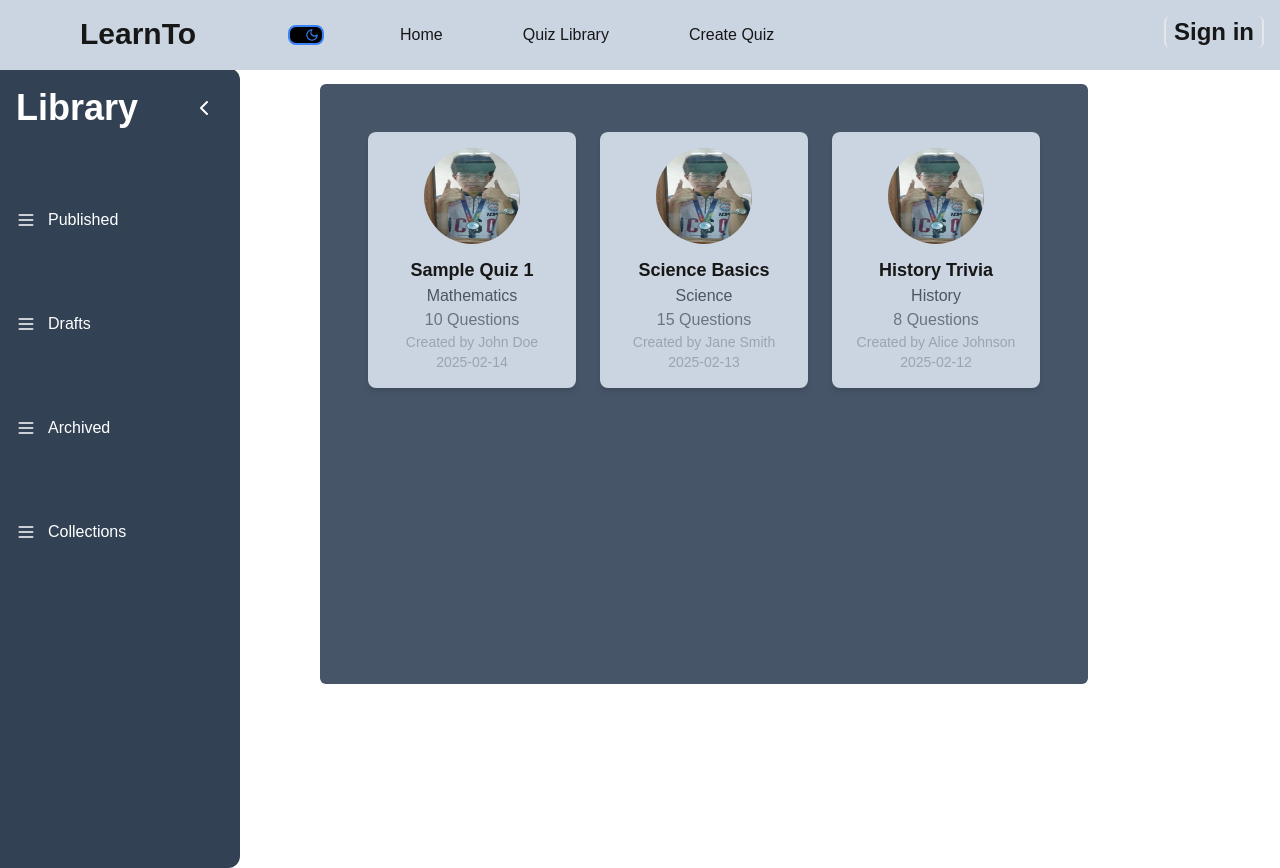
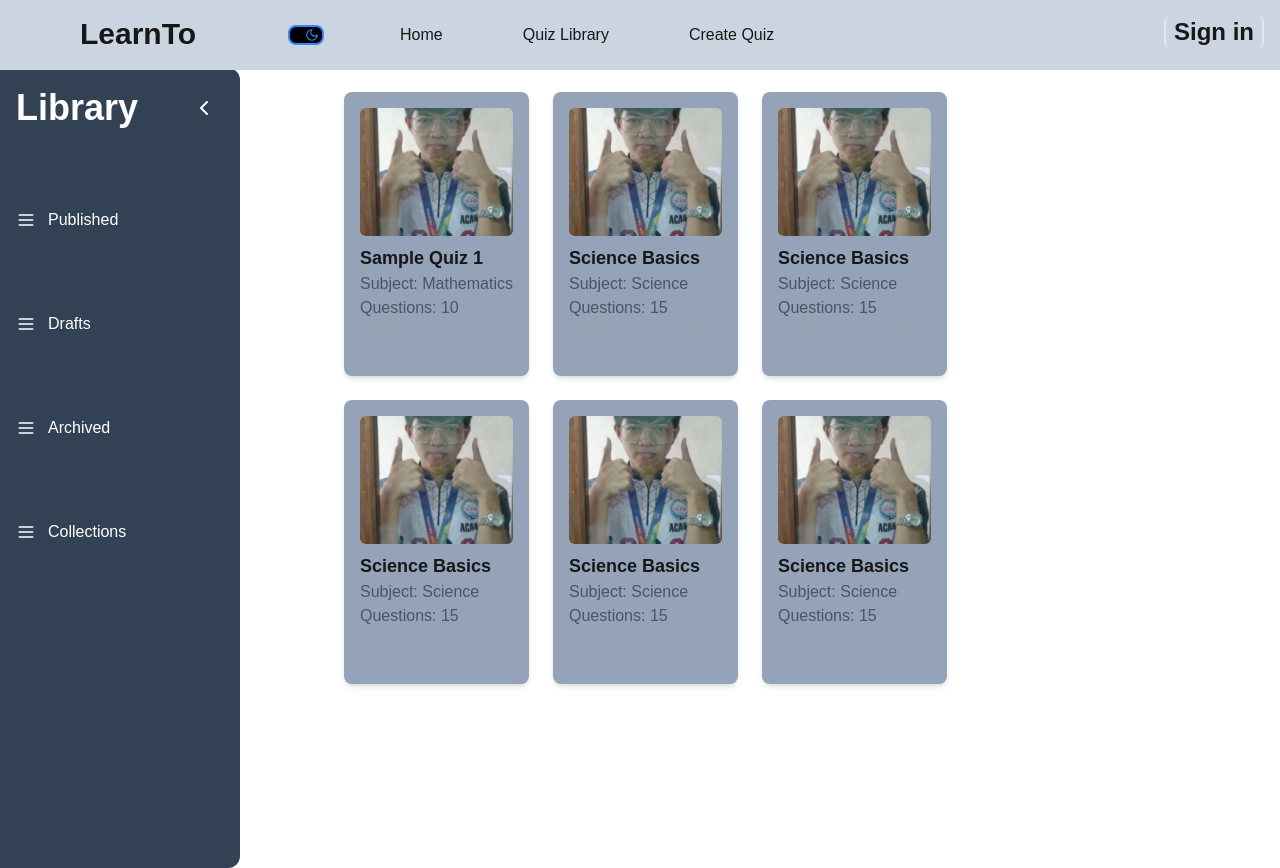
Before and after one commit to JoeyCollado/learnto, a Next.js app: page /pages/quizArchive/published in a window 1280 px wide. Built offline with nearby package versions, Linux system fonts and the light colour scheme; no server answers.

Commit message:
data fetching phase 1

```diff
--- a/app/components/QuizCard.tsx
+++ b/app/components/QuizCard.tsx
@@ -1,9 +1,10 @@
-import { Quiz } from "./types";
+import { Quiz } from "../types/types";
+import Image from "next/image";
 
 const QuizCard = ({ quiz }: { quiz: Quiz }) => {
   return (
-    <div className="bg-white shadow-md rounded-lg p-4">
-      <img src={quiz.image} alt={quiz.title} className="w-full h-32 object-cover rounded-md" />
+    <div className="bg-slate-400 shadow-md rounded-lg p-4">
+      <Image src={quiz.image} alt={quiz.title} className="w-full h-32 object-cover rounded-md"  width={100} height={100} />
       <h2 className="text-lg font-bold mt-2">{quiz.title}</h2>
       <p className="text-gray-600">Subject: {quiz.subject}</p>
       <p className="text-gray-600">Questions: {quiz.questions}</p>
--- a/app/pages/quizArchive/published/page.tsx
+++ b/app/pages/quizArchive/published/page.tsx
@@ -1,53 +1,20 @@
-import React from "react";
-
-const quizzes = [
-  {
-    id: 1,
-    image: "/jakeeeeee.png",
-    title: "Sample Quiz 1",
-    questions: 10,
-    subject: "Mathematics",
-    dateCreated: "2025-02-14",
-    creator: "John Doe",
-  },
-
-  {
-    id: 2,
-    image: "/jakeeeeee.png",
-    title: "Science Basics",
-    questions: 15,
-    subject: "Science",
-    dateCreated: "2025-02-13",
-    creator: "Jane Smith",
-  },
-  {
-    id: 3,
-    image: "/jakeeeeee.png",
-    title: "History Trivia",
-    questions: 8,
-    subject: "History",
-    dateCreated: "2025-02-12",
-    creator: "Alice Johnson",
-  },
-
-];
-
-const QuizCard = ({ quiz }) => {
-  return (
-    <div className="bg-slate-300 rounded-lg shadow-md p-4 flex flex-col items-center">
-      <img src={quiz.image} alt={quiz.title} className="w-24 h-24 rounded-full mb-3" />
-      <h2 className="text-lg font-semibold">{quiz.title}</h2>
-      <p className="text-gray-600">{quiz.subject}</p>
-      <p className="text-gray-500">{quiz.questions} Questions</p>
-      <p className="text-gray-400 text-sm">Created by {quiz.creator}</p>
-      <p className="text-gray-400 text-sm">{quiz.dateCreated}</p>
-    </div>
-  );
-};
+"use client";
+import { useEffect, useState } from "react";
+import { Quiz } from "../published/types";
+import QuizCard from "@/app/components/QuizCard";
 
 const PublishedQuizzes = () => {
+  const [quizzes, setQuizzes] = useState<Quiz[]>([]);
+
+  useEffect(() => {
+    fetch("/datas/published.json")
+      .then((res) => res.json())
+      .then((data: Quiz[]) => setQuizzes(data))
+      .catch((error) => console.error("Failed to fetch quizzes:", error));
+  }, []);
+
   return (
-    <div className="p-6 grid grid-cols-1 sm:grid-cols-2 md:grid-cols-3 gap-6">
+    <div className="p-6 grid grid-cols-1 sm:grid-cols-2 md:grid-cols-3 gap-6 absolute md:ml-[25%] ml-[26%]">
       {quizzes.map((quiz) => (
         <QuizCard key={quiz.id} quiz={quiz} />
       ))}
@@ -55,12 +22,4 @@ const PublishedQuizzes = () => {
   );
 };
 
-const Page = () => {
-  return (
-    <div className='md:ml-[25%] absolute md:w-3/5 w-screen h-[600px] mt-4 bg-slate-600 rounded-md p-6 overflow-auto'>
-      <PublishedQuizzes />
-    </div>
-  );
-};
-
-export default Page;
+export default PublishedQuizzes;
--- /dev/null
+++ b/app/types/types.ts
@@ -0,0 +1,9 @@
+export interface Quiz {
+    id: number;
+    image: string; // URL to the quiz image
+    title: string;
+    questions: number;
+    subject: string;
+    dateCreated: string;
+    creator: string;
+  }
--- /dev/null
+++ b/public/datas/published.json
@@ -0,0 +1,56 @@
+[
+    {
+      "id": 1,
+      "image": "/jakeeeeee.png",
+      "title": "Sample Quiz 1",
+      "questions": 10,
+      "subject": "Mathematics",
+      "dateCreated": "2025-02-14",
+      "creator": "John Doe"
+    },
+    {
+      "id": 2,
+      "image": "/jakeeeeee.png",
+      "title": "Science Basics",
+      "questions": 15,
+      "subject": "Science",
+      "dateCreated": "2025-02-13",
+      "creator": "Jane Smith"
+    },
+    {
+      "id": 3,
+      "image": "/jakeeeeee.png",
+      "title": "Science Basics",
+      "questions": 15,
+      "subject": "Science",
+      "dateCreated": "2025-02-13",
+      "creator": "Jane Smith"
+    },
+    {
+      "id": 4,
+      "image": "/jakeeeeee.png",
+      "title": "Science Basics",
+      "questions": 15,
+      "subject": "Science",
+      "dateCreated": "2025-02-13",
+      "creator": "Jane Smith"
+    },
+    {
+      "id": 5,
+      "image": "/jakeeeeee.png",
+      "title": "Science Basics",
+      "questions": 15,
+      "subject": "Science",
+      "dateCreated": "2025-02-13",
+      "creator": "Jane Smith"
+    },
+    {
+      "id": 6,
+      "image": "/jakeeeeee.png",
+      "title": "Science Basics",
+      "questions": 15,
+      "subject": "Science",
+      "dateCreated": "2025-02-13",
+      "creator": "Jane Smith"
+    }
+  ]
```
Also changed, not shown: app/datas/published.json (deleted, +0 -20 lines).
